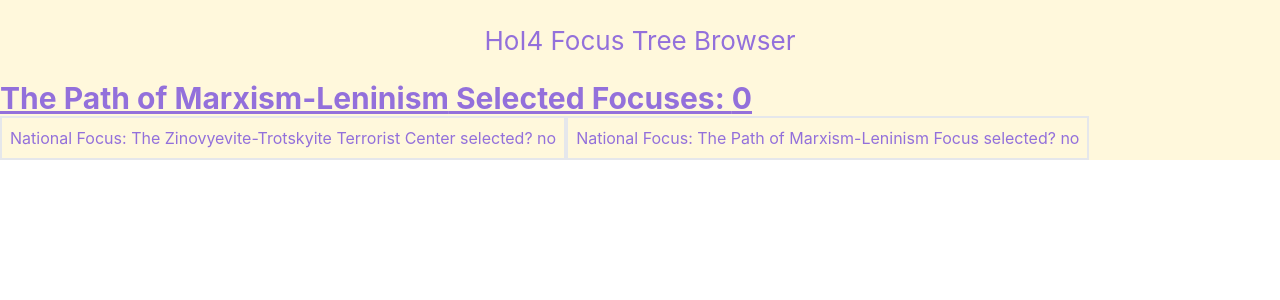
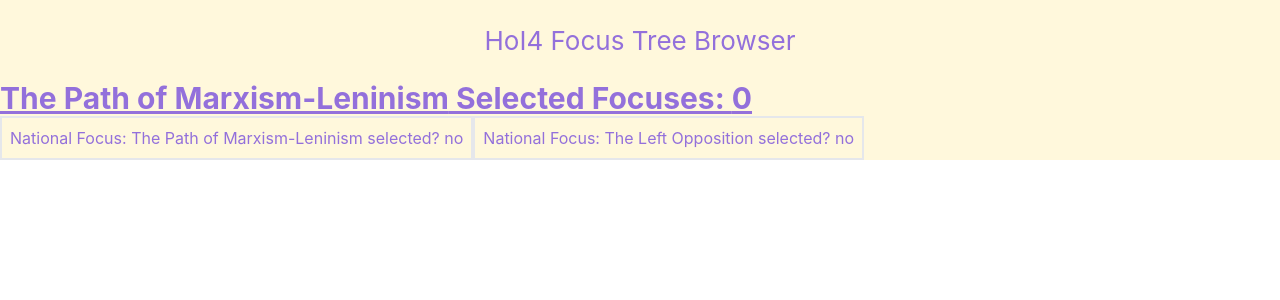
Before and after one commit to kroy/hoi4-focus-browser, a React (Create React App) app: page / in a window 1280 px wide. Shown: the top 300 px of the page. Built offline with nearby package versions, Linux system fonts and the light colour scheme.

Commit message:
start to use state to store trees... lots to go

```diff
--- a/src/App.tsx
+++ b/src/App.tsx
@@ -2,8 +2,16 @@ import React, { useReducer, createContext, Dispatch } from 'react';
 import './App.css';
 import Tree from './components/focus-tree/Tree';
 
+// TODO extract types
 type AppState = {
   selectedFocusIds: number[];
+  trees: Array<{
+    name: string;
+    children: Array<{
+      id: number;
+      name: string;
+    }>;
+  }>
 }
 
 type AppAction = {
@@ -11,33 +19,38 @@ type AppAction = {
   focusId: number;
 }
 
-const initialState = { selectedFocusIds: [] };
+const firstTestTree = { name: "The Path of Marxism-Leninism", children: [ { id: 1, name: "The Path of Marxism-Leninism"}, { id: 2, name: "The Left Opposition"}] }
+
+const initialState = {
+  selectedFocusIds: [],
+  trees: [firstTestTree]
+};
 
 function reducer(state: AppState, action: AppAction): AppState {
   switch (action.type) {
     case 'select':
-      return { selectedFocusIds: [ ...state.selectedFocusIds, action.focusId ] };
+      return { selectedFocusIds: [ ...state.selectedFocusIds, action.focusId ], trees: [firstTestTree] };
     case 'deselect':
-      return { selectedFocusIds: state.selectedFocusIds.filter(focusId => focusId !== action.focusId) };
+      return { selectedFocusIds: state.selectedFocusIds.filter(focusId => focusId !== action.focusId), trees: [firstTestTree] };
     default:
       return state;
   }
 }
 
-export const AppContext = createContext<Dispatch<AppAction>>(() => null);
+export const AppDispatch = createContext<Dispatch<AppAction>>(() => null);
 
 export default function App() {
   const [state, dispatch] = useReducer(reducer, initialState);
   return (
-    <AppContext.Provider value={ dispatch }>
+    <AppDispatch.Provider value={ dispatch }>
       <div className="App">
         <header className="App-header">
           HoI4 Focus Tree Browser
         </header>
         <main>
-          <Tree selectedFocusIds={state.selectedFocusIds} name="The Path of Marxism-Leninism" />
+          <Tree selectedFocusIds={state.selectedFocusIds} {...state.trees[0]} />
         </main>
       </div>
-    </AppContext.Provider>
+    </AppDispatch.Provider>
   );
 }
--- a/src/components/focus-tree/Focus.tsx
+++ b/src/components/focus-tree/Focus.tsx
@@ -1,5 +1,5 @@
 import React, { useContext, memo } from 'react';
-import { AppContext } from '../../App';
+import { AppDispatch } from '../../App';
 
 type FocusProps = {
   id: number;
@@ -8,8 +8,7 @@ type FocusProps = {
 };
 
 function Focus(props: FocusProps) {
-  const dispatch = useContext(AppContext);
-  console.log("rendering", props.name);
+  const dispatch = useContext(AppDispatch);
 
   function handleClick() {
     dispatch({ type: props.selected ? "deselect" : "select", focusId: props.id });
--- a/src/components/focus-tree/Tree.tsx
+++ b/src/components/focus-tree/Tree.tsx
@@ -2,8 +2,12 @@ import React from 'react';
 import Focus from './Focus';
 
 type TreeProps = {
+  selectedFocusIds: number[];
   name: string;
-  selectedFocusIds: number[];
+  children: Array<{
+    id: number;
+    name: string;
+  }>;
 };
 
 function Tree(props: TreeProps) {
@@ -12,15 +16,16 @@ function Tree(props: TreeProps) {
     return props.selectedFocusIds.includes(id)
   }
 
-  function buildFocus(id: number, name: string) {
-    return <Focus id={id} name={name} selected={isSelected(id)} />;
+  function buildFocus(child: { id: number; name: string }) {
+    return <Focus key={child.id} id={child.id} name={child.name} selected={isSelected(child.id)} />;
   }
+
+  const childFocuses = props.children.map((child) => buildFocus(child));
 
   return (
     <div>
       <h1 className="text-3xl font-bold underline">{props.name} Selected Focuses: { props.selectedFocusIds.length }</h1>
-      { buildFocus(1, "The Zinovyevite-Trotskyite Terrorist Center") }
-      { buildFocus(2, "The Path of Marxism-Leninism Focus") }
+      { childFocuses }
     </div>
 
   );
```
